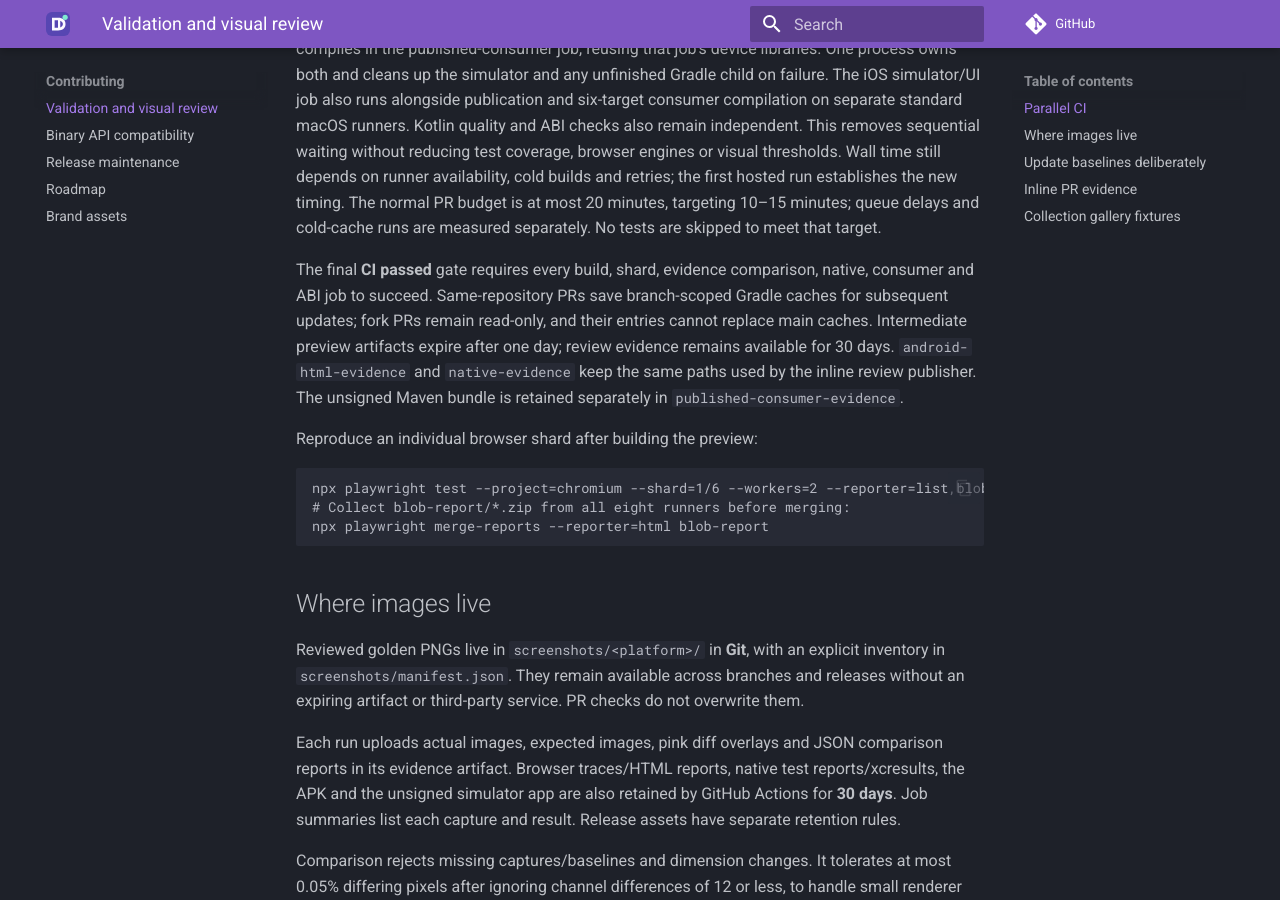
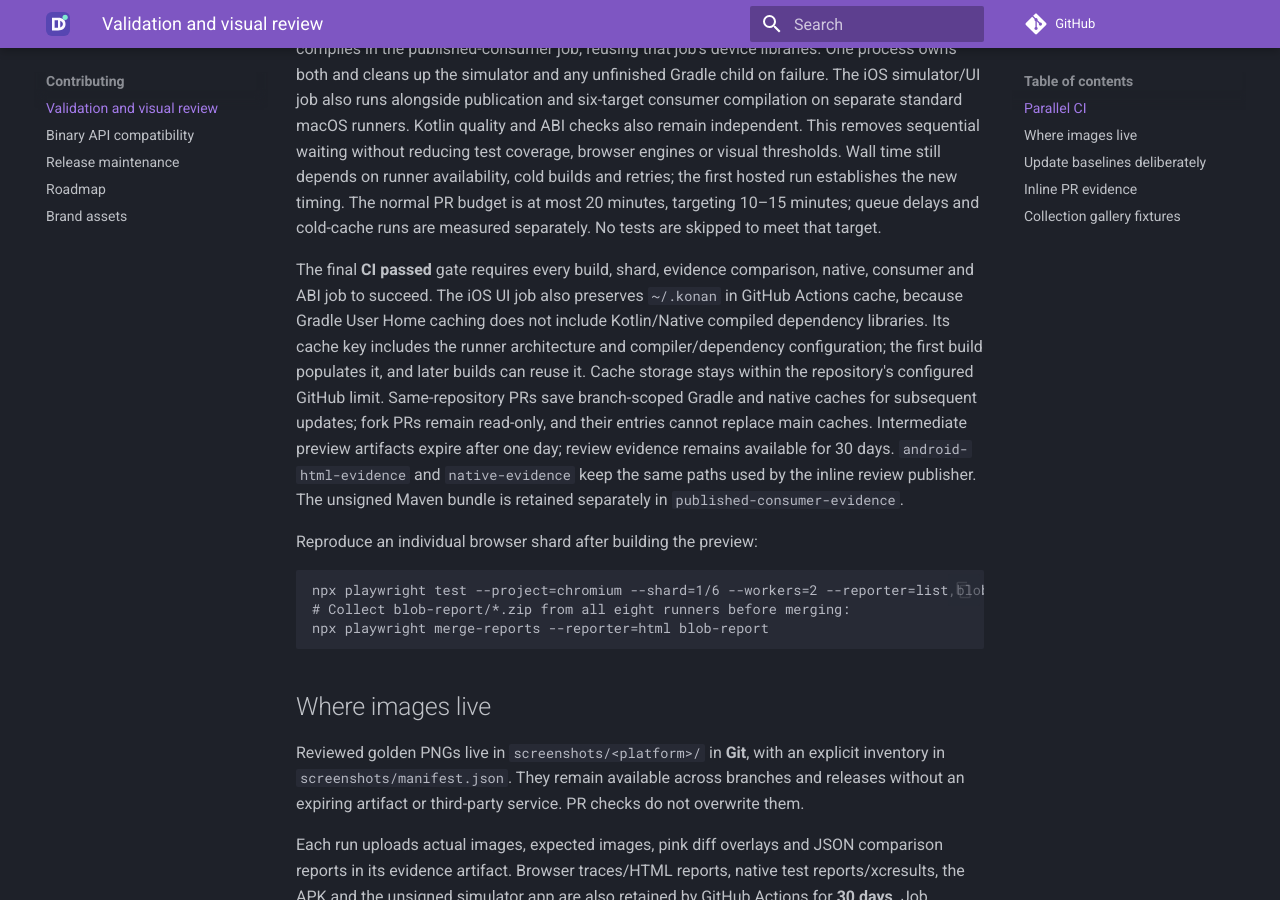
Before and after one commit to samuolis/domposable, an MkDocs documentation site: the page built from docs/validation.md, in a window 1280 px wide and 900 px high, scrolled down 1343 px. Built offline with MkDocs 1.6.1 and Material for MkDocs 9.7.7, drawn with Linux system fonts in a browser that asks for light colours; comment, search, counter and statistics services are not loaded.

Commit message:
Preserve Kotlin Native compiler caches on hosted runners

```diff
--- a/docs/validation.md
+++ b/docs/validation.md
@@ -17,7 +17,7 @@ CI builds the development browser preview once in a dedicated job, without waiti
 
 The iOS simulator boots while its simulator framework compiles; the device-target demo compiles in the published-consumer job, reusing that job's device libraries. One process owns both and cleans up the simulator and any unfinished Gradle child on failure. The iOS simulator/UI job also runs alongside publication and six-target consumer compilation on separate standard macOS runners. Kotlin quality and ABI checks also remain independent. This removes sequential waiting without reducing test coverage, browser engines or visual thresholds. Wall time still depends on runner availability, cold builds and retries; the first hosted run establishes the new timing. The normal PR budget is at most 20 minutes, targeting 10–15 minutes; queue delays and cold-cache runs are measured separately. No tests are skipped to meet that target.
 
-The final **CI passed** gate requires every build, shard, evidence comparison, native, consumer and ABI job to succeed. Same-repository PRs save branch-scoped Gradle caches for subsequent updates; fork PRs remain read-only, and their entries cannot replace main caches. Intermediate preview artifacts expire after one day; review evidence remains available for 30 days. `android-html-evidence` and `native-evidence` keep the same paths used by the inline review publisher. The unsigned Maven bundle is retained separately in `published-consumer-evidence`.
+The final **CI passed** gate requires every build, shard, evidence comparison, native, consumer and ABI job to succeed. The iOS UI job also preserves `~/.konan` in GitHub Actions cache, because Gradle User Home caching does not include Kotlin/Native compiled dependency libraries. Its cache key includes the runner architecture and compiler/dependency configuration; the first build populates it, and later builds can reuse it. Cache storage stays within the repository's configured GitHub limit. Same-repository PRs save branch-scoped Gradle and native caches for subsequent updates; fork PRs remain read-only, and their entries cannot replace main caches. Intermediate preview artifacts expire after one day; review evidence remains available for 30 days. `android-html-evidence` and `native-evidence` keep the same paths used by the inline review publisher. The unsigned Maven bundle is retained separately in `published-consumer-evidence`.
 
 Reproduce an individual browser shard after building the preview:
 
```
Also changed, not shown: 1 other file.
